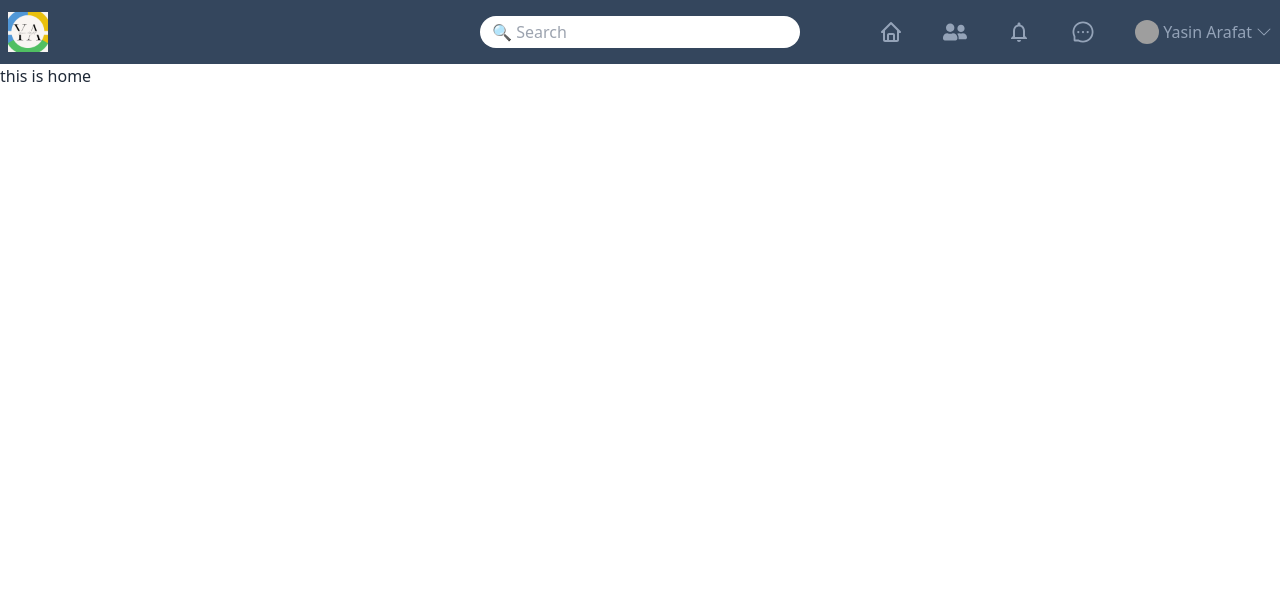
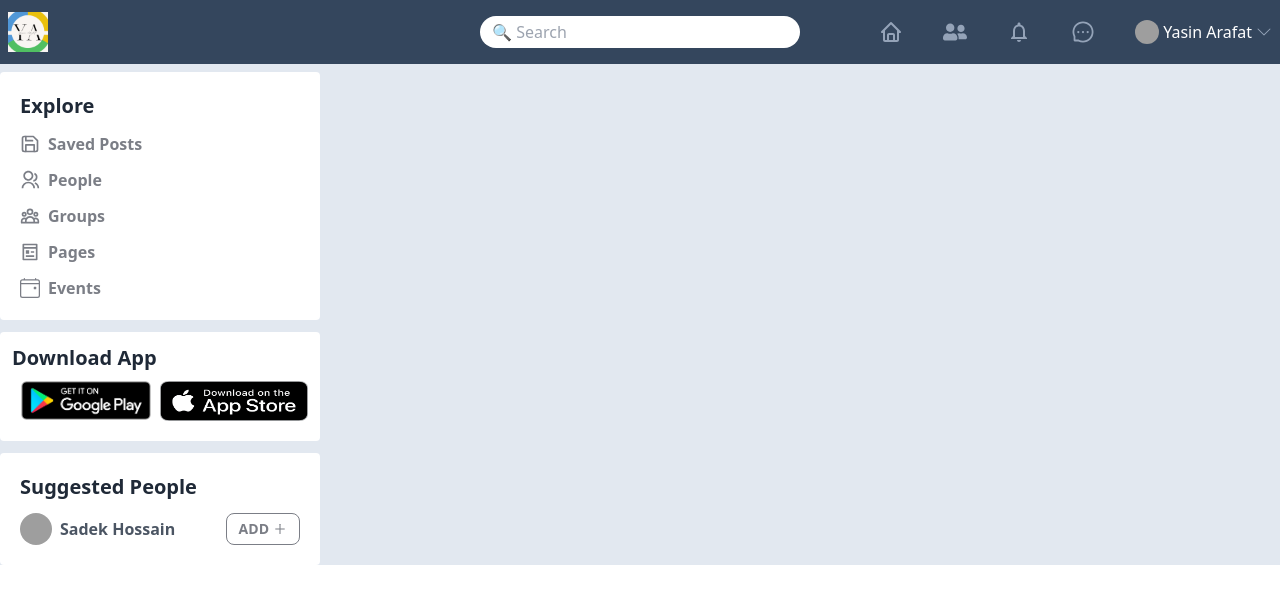
Before and after one commit to ArafatSadi1/social-medial, a React (Create React App) app: page / in a window 1280 px wide. Shown: the top 604 px of the page. Built offline with nearby package versions, Linux system fonts and the light colour scheme; grey boxes are pictures that could not be loaded.

Commit message:
explore section done

```diff
--- /dev/null
+++ b/src/components/Home/Explore/Explore.js
@@ -0,0 +1,74 @@
+import React from "react";
+import { FiSave } from "react-icons/fi";
+import { RiGroupLine, RiPagesLine } from "react-icons/ri";
+import { HiOutlineUserGroup } from "react-icons/hi";
+import { BsCalendar4Event } from "react-icons/bs";
+import { AiOutlinePlus } from "react-icons/ai";
+import googlePlay from "../../../utilities/googleplay.png";
+import appStore from "../../../utilities/appstore.png";
+import profile from "../../../utilities/profile.png";
+
+const Explore = () => {
+  return (
+    <div>
+      <div className="w-80 bg-base-100 p-5 rounded">
+        <h5 className="text-xl font-semibold">Explore</h5>
+        <ul className="flex flex-col gap-3 text-[#7B7E86] mt-3">
+          <li>
+            <span className="flex items-center gap-2">
+              <FiSave className="text-xl" />
+              <span className="font-semibold">Saved Posts</span>
+            </span>
+          </li>
+          <li>
+            <span className="flex items-center gap-2">
+              <RiGroupLine className="text-xl" />
+              <span className="font-semibold">People</span>
+            </span>
+          </li>
+          <li>
+            <span className="flex items-center gap-2">
+              <HiOutlineUserGroup className="text-xl" />
+              <span className="font-semibold">Groups</span>
+            </span>
+          </li>
+          <li>
+            <span className="flex items-center gap-2">
+              <RiPagesLine className="text-xl" />
+              <span className="font-semibold">Pages</span>
+            </span>
+          </li>
+          <li>
+            <span className="flex items-center gap-2">
+              <BsCalendar4Event className="text-xl" />
+              <span className="font-semibold">Events</span>
+            </span>
+          </li>
+        </ul>
+      </div>
+      <div className="w-80 bg-base-100 p-3 my-3 rounded">
+        <h3 className="text-gray-800 font-semibold text-xl">Download App</h3>
+        <div className="flex items-center">
+          <img className="w-1/2" src={googlePlay} alt="" />
+          <img className="w-1/2 h-10" src={appStore} alt="" />
+        </div>
+      </div>
+      <div className="w-80 bg-base-100 p-5 rounded">
+        <h5 className="text-gray-800 font-semibold text-xl">
+          Suggested People
+        </h5>
+        <div className="flex justify-between items-center mt-3">
+          <div class="avatar flex items-center">
+            <div class="w-8 rounded-full">
+              <img src={profile} />
+            </div>
+            <p className="ml-2 font-semibold text-gray-600">Sadek Hossain</p>
+          </div>
+          <button class="btn btn-outline btn-sm text-[#7B7E86] hover:bg-[#7B7E86]">Add <AiOutlinePlus className="ml-1"/></button>
+        </div>
+      </div>
+    </div>
+  );
+};
+
+export default Explore;
--- a/src/components/Home/Home.js
+++ b/src/components/Home/Home.js
@@ -1,11 +1,15 @@
-import React from 'react';
+import React from "react";
+import Explore from "./Explore/Explore";
+
 
 const Home = () => {
-    return (
-        <div>
-            this is home
-        </div>
-    );
+  return (
+    <div className="bg-slate-200 pt-2">
+      <div className="max-w-[1300px] mx-auto">
+        <Explore/>
+      </div>
+    </div>
+  );
 };
 
 export default Home;
--- a/src/components/Navbar/Navbar.js
+++ b/src/components/Navbar/Navbar.js
@@ -49,7 +49,7 @@ const Navbar = () => {
           <div class="w-6 rounded-full">
             <img src={profile} />
           </div>
-          <p className="mx-1">Yasin Arafat</p>
+          <p className="mx-1 text-white">Yasin Arafat</p>
           <span>
             <BsChevronDown />
           </span>
```
Also changed, not shown: src/utilities/appstore.png (added), src/utilities/googleplay.png (added).
